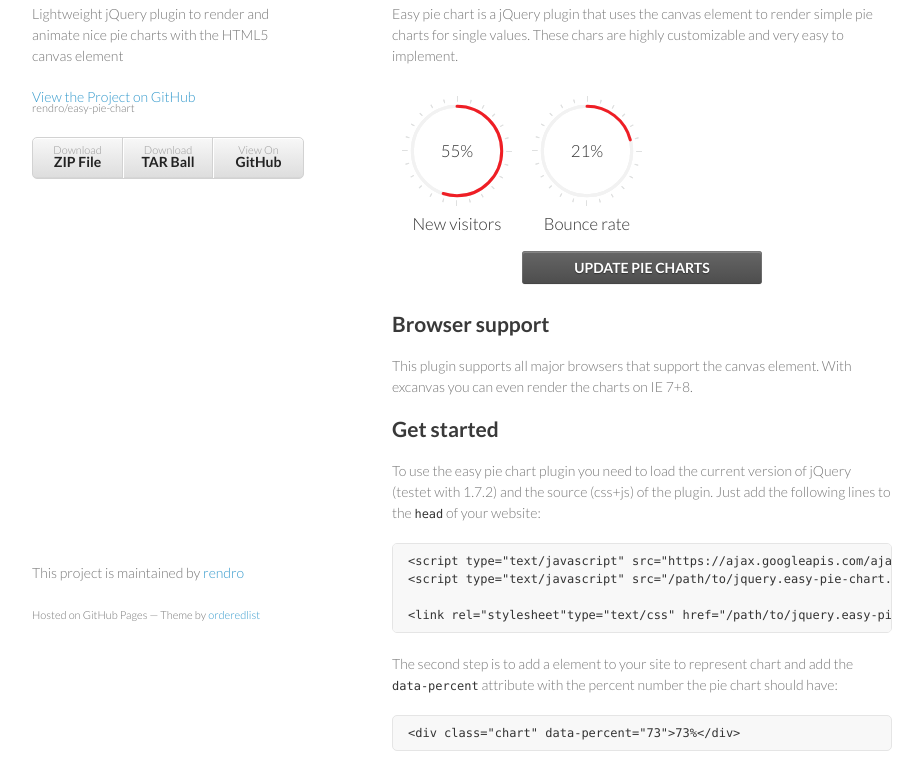
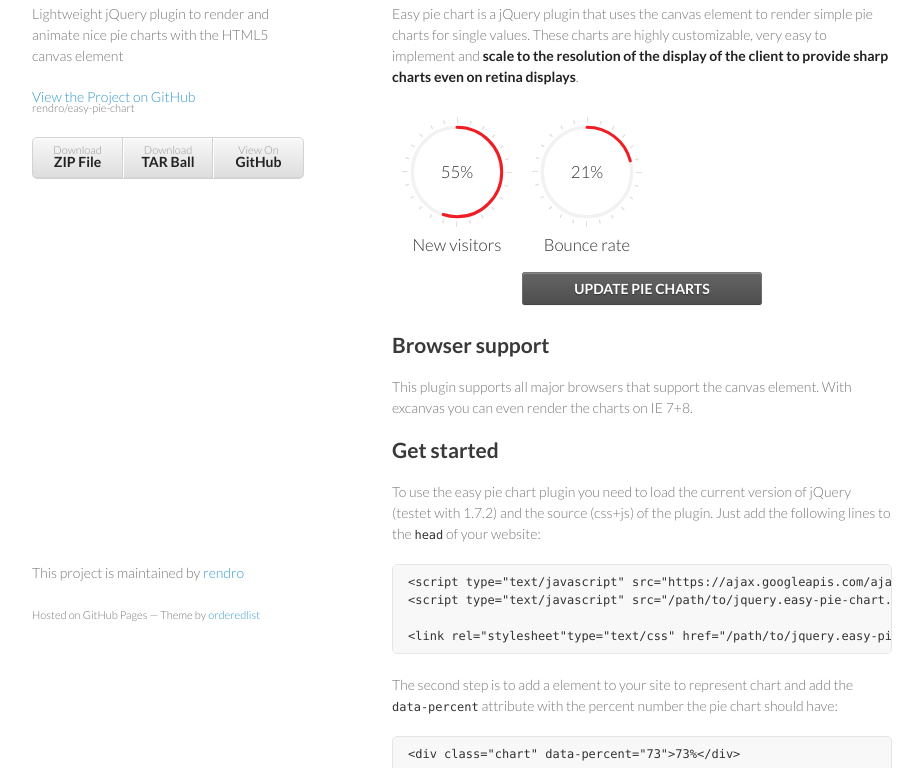
Before and after one commit to rendro/easy-pie-chart, a plain HTML site: page index.html in a window 1280 px wide. Shown: the part 106-874 px from the top of the page, without its empty margins (178-1101 px from the left). Drawn offline with nearby package versions, Linux system fonts and the light colour scheme.

Commit message:
added info for retina

```diff
--- a/index.html
+++ b/index.html
@@ -33,7 +33,7 @@
         <h1>easy pie chart</h1>
 
 <p>Easy pie chart is a jQuery plugin that uses the canvas element to render simple pie charts for single values.
-These chars are highly customizable and very easy to implement.</p>
+These charts are highly customizable, very easy to implement and <strong>scale to the resolution of the display of the client to provide sharp charts even on retina displays</strong>.</p>
 
 <div class="piedemo clearfix">
   <div class="chart">
```
